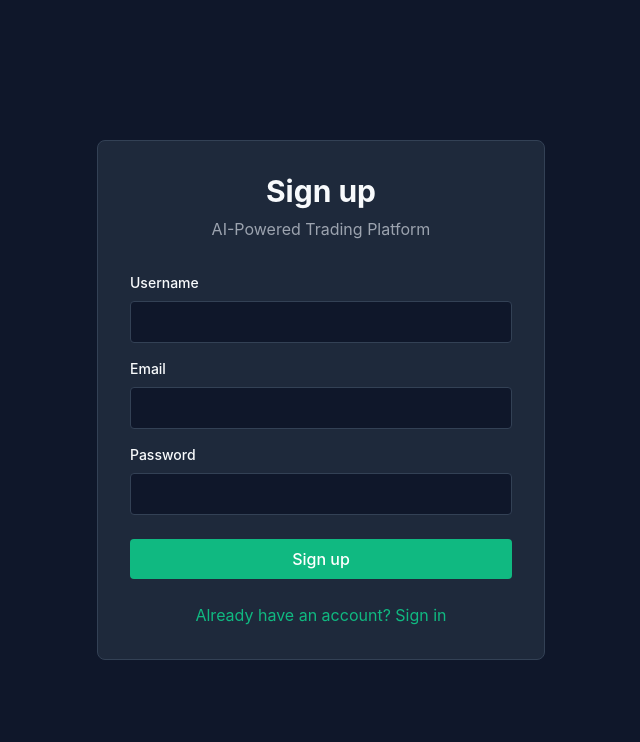
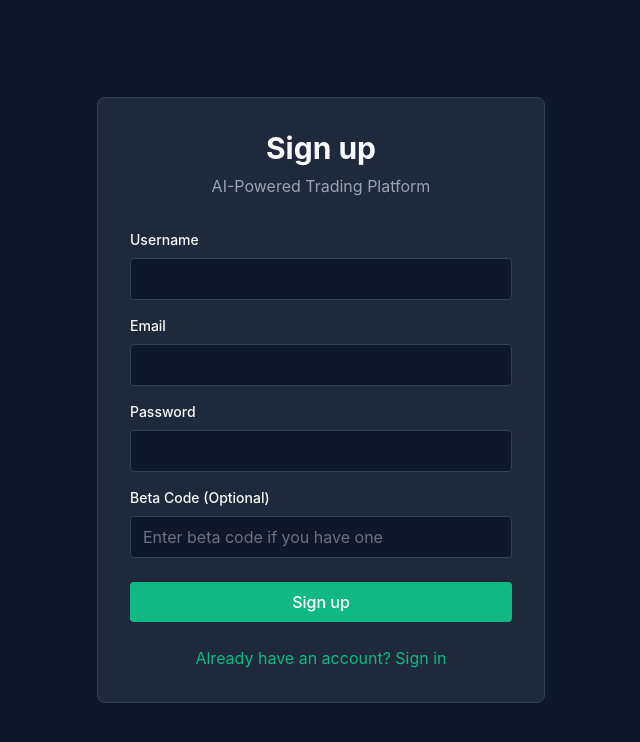
Before and after one commit to sulpikar99-creator/LLM-Trend, a React (Vite) app in the folder web/: page /login in a window 1280 px wide. Both pictures are taken after a click on the button "Need an account? Sign up". Shown: the top 742 px of the page, without its empty margins (319-959 px from the left). Built offline with nearby package versions, Linux system fonts and the light colour scheme; the HTML template or start-up script is replaced by a standard one.

Commit message:
Fix frontend: Add beta code support for registration
- Added optional beta_code field to registration form
- Updated AuthContext and API to handle beta code parameter
- Users can now register with or without a beta code
- Fixed LoginPage to include beta code input field

```diff
--- a/web/src/contexts/AuthContext.tsx
+++ b/web/src/contexts/AuthContext.tsx
@@ -12,7 +12,7 @@ interface AuthContextType {
   token: string | null
   isAuthenticated: boolean
   login: (username: string, password: string) => Promise<void>
-  register: (username: string, email: string, password: string) => Promise<void>
+  register: (username: string, email: string, password: string, betaCode?: string) => Promise<void>
   logout: () => void
 }
 
@@ -52,8 +52,8 @@ export function AuthProvider({ children }: { children: React.ReactNode }) {
     localStorage.setItem('user', JSON.stringify(newUser))
   }
 
-  const register = async (username: string, email: string, password: string) => {
-    const response = await api.register(username, email, password)
+  const register = async (username: string, email: string, password: string, betaCode?: string) => {
+    const response = await api.register(username, email, password, betaCode)
     const { token: newToken, user_id, username: uname, role } = response.data
 
     const newUser = { user_id, username: uname, role }
--- a/web/src/lib/api.ts
+++ b/web/src/lib/api.ts
@@ -46,12 +46,17 @@ export const api = {
       }
     ),
 
-  register: (username: string, email: string, password: string) =>
+  register: (username: string, email: string, password: string, betaCode?: string) =>
     fetchApi<{ token: string; user_id: string; username: string; role: string }>(
       '/auth/register',
       {
         method: 'POST',
-        body: JSON.stringify({ username, email, password }),
+        body: JSON.stringify({
+          username,
+          email,
+          password,
+          ...(betaCode && { beta_code: betaCode })
+        }),
       }
     ),
 
--- a/web/src/pages/LoginPage.tsx
+++ b/web/src/pages/LoginPage.tsx
@@ -7,6 +7,7 @@ export default function LoginPage() {
   const [username, setUsername] = useState('')
   const [email, setEmail] = useState('')
   const [password, setPassword] = useState('')
+  const [betaCode, setBetaCode] = useState('')
   const [error, setError] = useState('')
   const [loading, setLoading] = useState(false)
 
@@ -22,7 +23,7 @@ export default function LoginPage() {
       if (isLogin) {
         await login(username, password)
       } else {
-        await register(username, email, password)
+        await register(username, email, password, betaCode)
       }
       navigate('/')
     } catch (err: any) {
@@ -98,6 +99,23 @@ export default function LoginPage() {
                 className="w-full px-3 py-2 border border-border rounded bg-background text-white focus:outline-none focus:ring-2 focus:ring-primary"
               />
             </div>
+
+            {!isLogin && (
+              <div>
+                <label htmlFor="betaCode" className="block text-sm font-medium mb-2">
+                  Beta Code (Optional)
+                </label>
+                <input
+                  id="betaCode"
+                  name="betaCode"
+                  type="text"
+                  value={betaCode}
+                  onChange={(e) => setBetaCode(e.target.value)}
+                  placeholder="Enter beta code if you have one"
+                  className="w-full px-3 py-2 border border-border rounded bg-background text-white focus:outline-none focus:ring-2 focus:ring-primary placeholder:text-gray-500"
+                />
+              </div>
+            )}
           </div>
 
           <button
```
